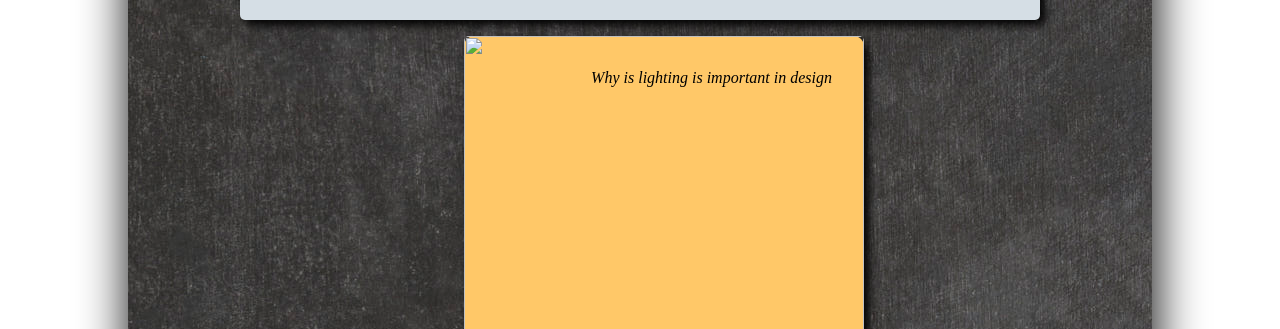
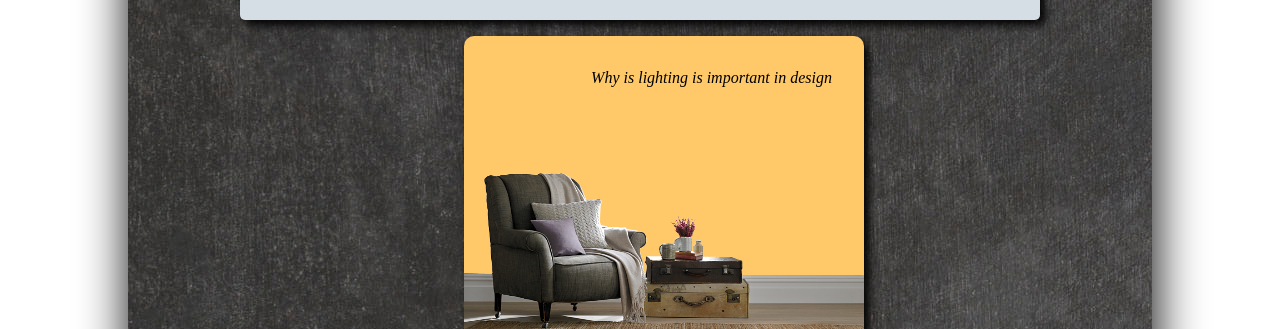
Before and after one commit to samedfft2634/Home_Furnishing_Page_, a plain HTML site: page index.html in a window 1280 px wide. Shown: the part 623-952 px from the top of the page. Drawn offline with Linux system fonts and the light colour scheme; the site is published under a folder, as on GitHub Pages, so addresses that start at the root find nothing; a web font is replaced by a local one.

Commit message:
l:82 . added

```diff
--- a/index.html
+++ b/index.html
@@ -79,7 +79,7 @@
 					<p class="lightning-text">
 						Why is lighting is important in design
 					</p>
-					<img src="/images/armchair.png" alt="" />
+					<img src="./images/armchair.png" alt="" />
 				</div>
 			</div>
 
```
